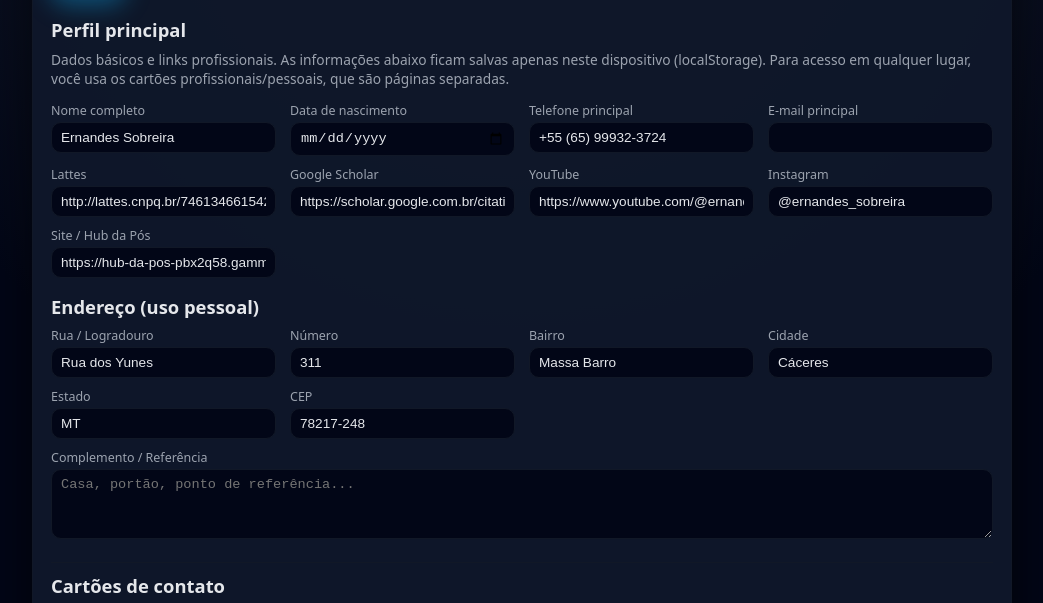
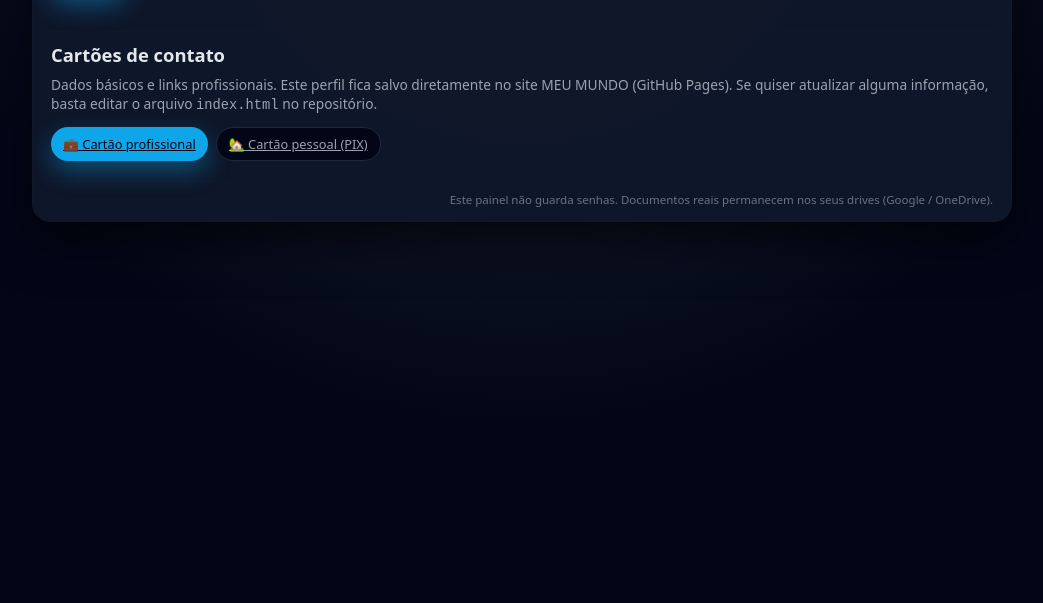
Before and after one commit to ernandes-sobreira/meu-mundo, a plain HTML site: page index.html in a window 1280 px wide. Shown: the part 184-787 px from the top of the page, without its empty margins (118-1161 px from the left). Drawn offline with Linux system fonts and the light colour scheme.

Commit message:
Remove 'Perfil' section from index.html
Removed the 'Perfil' section and its associated fields from the index.html file.

```diff
--- a/index.html
+++ b/index.html
@@ -380,92 +380,6 @@
     </nav>
 
     <main>
-      <!-- PERFIL -->
-      <section id="tab-perfil" class="active">
-        <h2 class="section-title">Perfil principal</h2>
-        <p class="section-sub">
-          Dados básicos e links profissionais. As informações abaixo ficam salvas apenas neste dispositivo
-          (localStorage). Para acesso em qualquer lugar, você usa os cartões profissionais/pessoais, que são páginas separadas.
-        </p>
-
-        <div class="grid-two">
-          <div>
-            <label for="nomeCompleto">Nome completo</label>
-            <input id="nomeCompleto" type="text" value="Ernandes Sobreira" />
-          </div>
-          <div>
-            <label for="dataNascimento">Data de nascimento</label>
-            <input id="dataNascimento" type="date" />
-          </div>
-          <div>
-            <label for="telefone">Telefone principal</label>
-            <input id="telefone" type="text" value="+55 (65) 99932-3724" />
-          </div>
-          <div>
-            <label for="email">E-mail principal</label>
-            <input id="email" type="email" />
-          </div>
-        </div>
-
-        <div class="grid-two">
-          <div>
-            <label for="lattes">Lattes</label>
-            <input id="lattes" type="url" value="http://lattes.cnpq.br/7461346615427709" />
-          </div>
-          <div>
-            <label for="scholar">Google Scholar</label>
-            <input id="scholar" type="url"
-                   value="https://scholar.google.com.br/citations?user=4vXRVKsAAAAJ&hl=pt-BR" />
-          </div>
-          <div>
-            <label for="youtube">YouTube</label>
-            <input id="youtube" type="url"
-                   value="https://www.youtube.com/@ernandessobreira5943" />
-          </div>
-          <div>
-            <label for="instagram">Instagram</label>
-            <input id="instagram" type="text" value="@ernandes_sobreira" />
-          </div>
-          <div>
-            <label for="siteHub">Site / Hub da Pós</label>
-            <input id="siteHub" type="url"
-                   value="https://hub-da-pos-pbx2q58.gamma.site/hubdapos" />
-          </div>
-        </div>
-
-        <h3 class="section-title" style="margin-top:16px;">Endereço (uso pessoal)</h3>
-
-<div class="grid-two">
-  <div>
-    <label for="endRua">Rua / Logradouro</label>
-    <input id="endRua" type="text" value="Rua dos Yunes" />
-  </div>
-  <div>
-    <label for="endNumero">Número</label>
-    <input id="endNumero" type="text" value="311" />
-  </div>
-  <div>
-    <label for="endBairro">Bairro</label>
-    <input id="endBairro" type="text" value="Massa Barro" />
-  </div>
-  <div>
-    <label for="endCidade">Cidade</label>
-    <input id="endCidade" type="text" value="Cáceres" />
-  </div>
-  <div>
-    <label for="endEstado">Estado</label>
-    <input id="endEstado" type="text" value="MT" />
-  </div>
-  <div>
-    <label for="endCep">CEP</label>
-    <input id="endCep" type="text" value="78217-248" />
-  </div>
-</div>
-
-<div>
-  <label for="endComplemento">Complemento / Referência</label>
-  <textarea id="endComplemento" placeholder="Casa, portão, ponto de referência..."></textarea>
-</div>
 
         <hr style="border:none;border-top:1px solid #111827;margin:18px 0 10px;">
 
```
